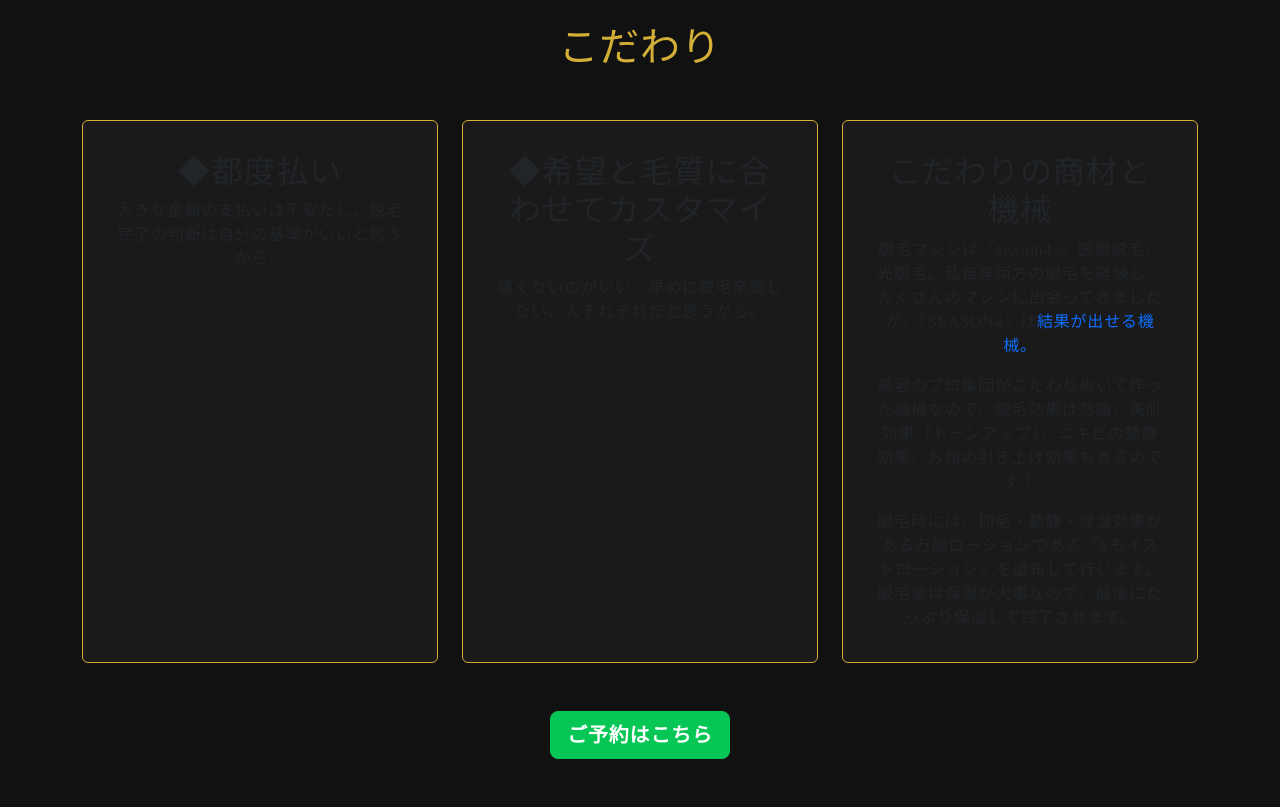
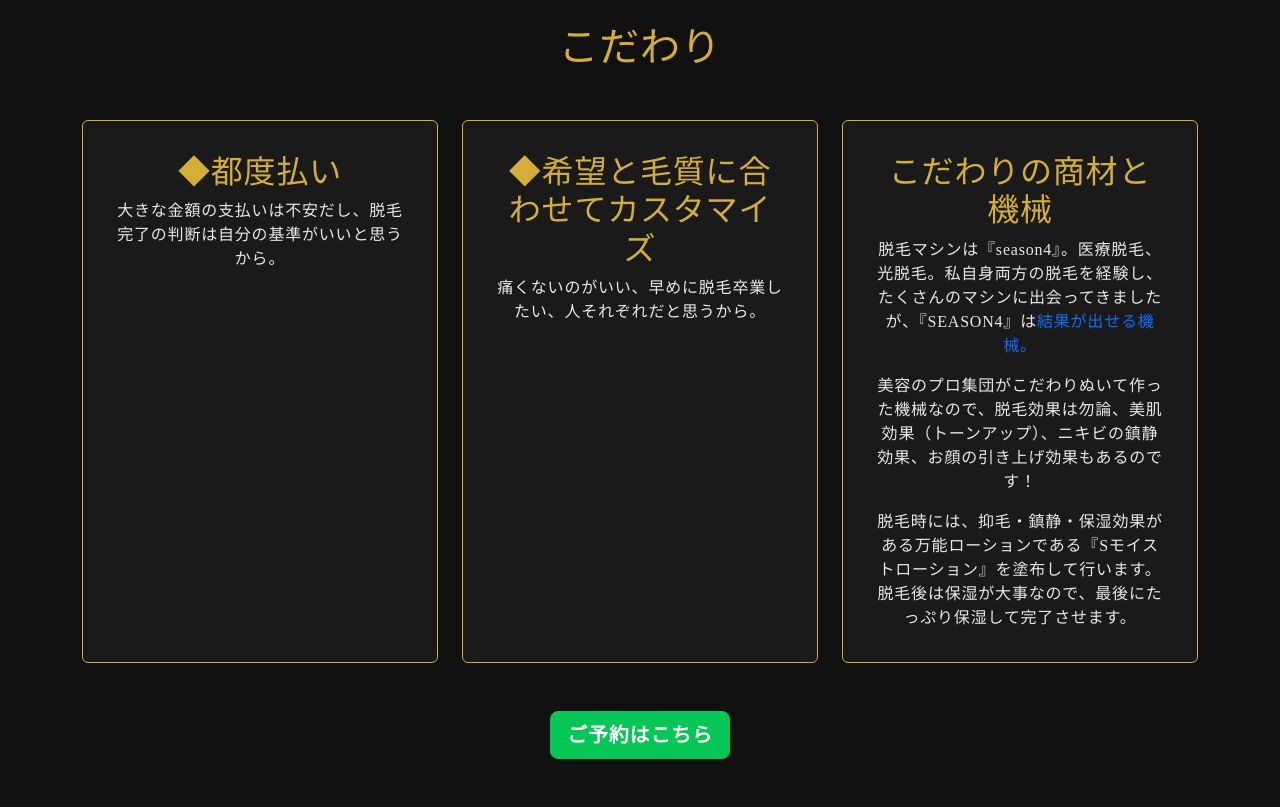
Before and after one commit to shimu2233/belleza-beauty, a Django app: page /belleza/commitment in a window 1280 px wide. Shown: the part 56-863 px from the top of the page. Run offline with Django 3.2, Linux system fonts and the light colour scheme.

Commit message:
commitmentの色の濃さを修正

```diff
--- a/myapp/belleza/templates/belleza/base.html
+++ b/myapp/belleza/templates/belleza/base.html
@@ -41,6 +41,9 @@
         .card-belleza {
             background-color: #1a1a1a;
             border: 1px solid #d4af37;
+            --bs-card-bg: #1a1a1a;
+            --bs-card-color: #e8e8e8;
+            --bs-card-title-color: #d4af37;
         }
         .gold-text {
             background: linear-gradient(45deg, #b67b03 0%, #daaf08 45%, #fee9a0 70%, #daaf08 85%, #b67b03 100%);
```
